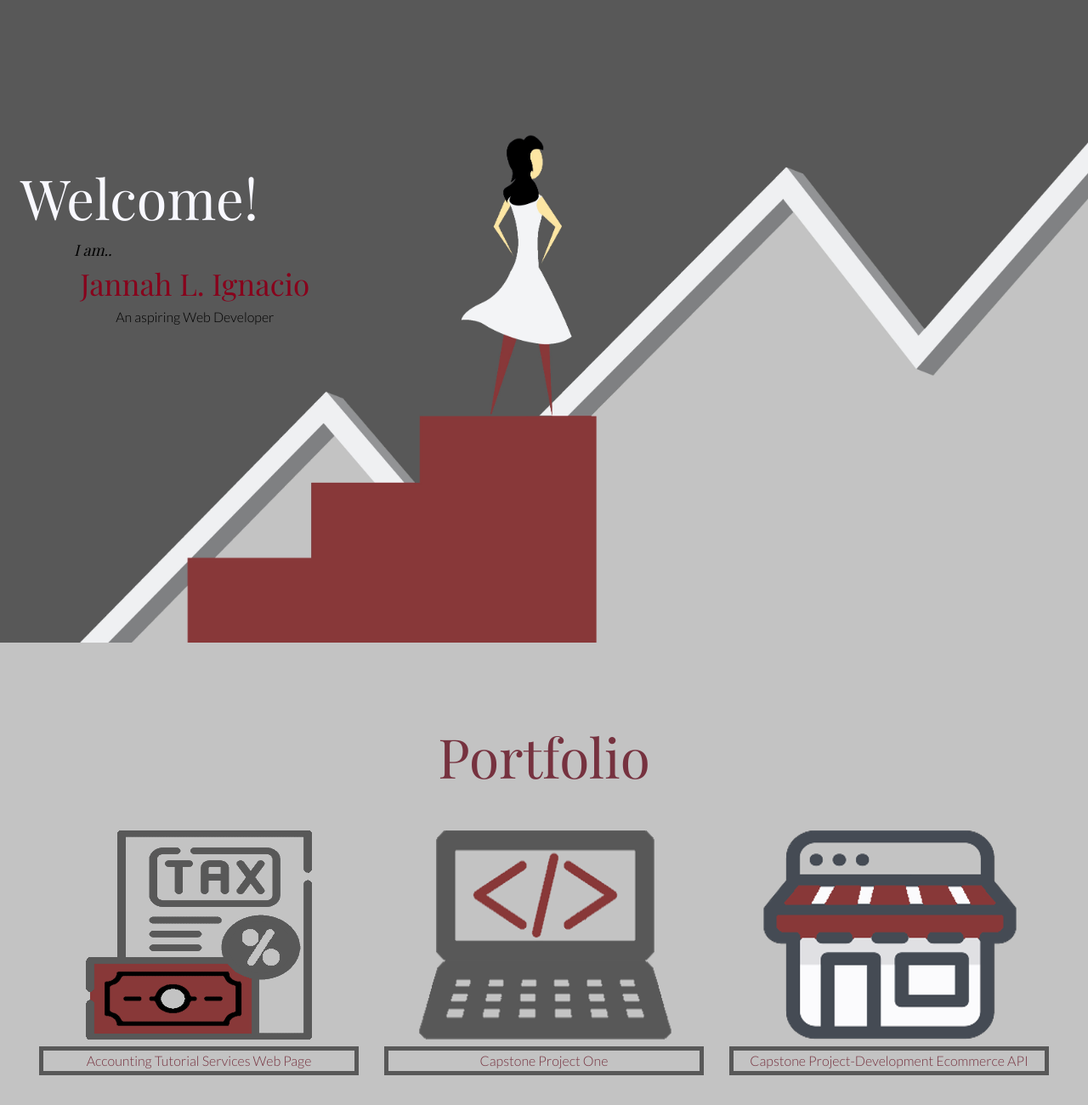
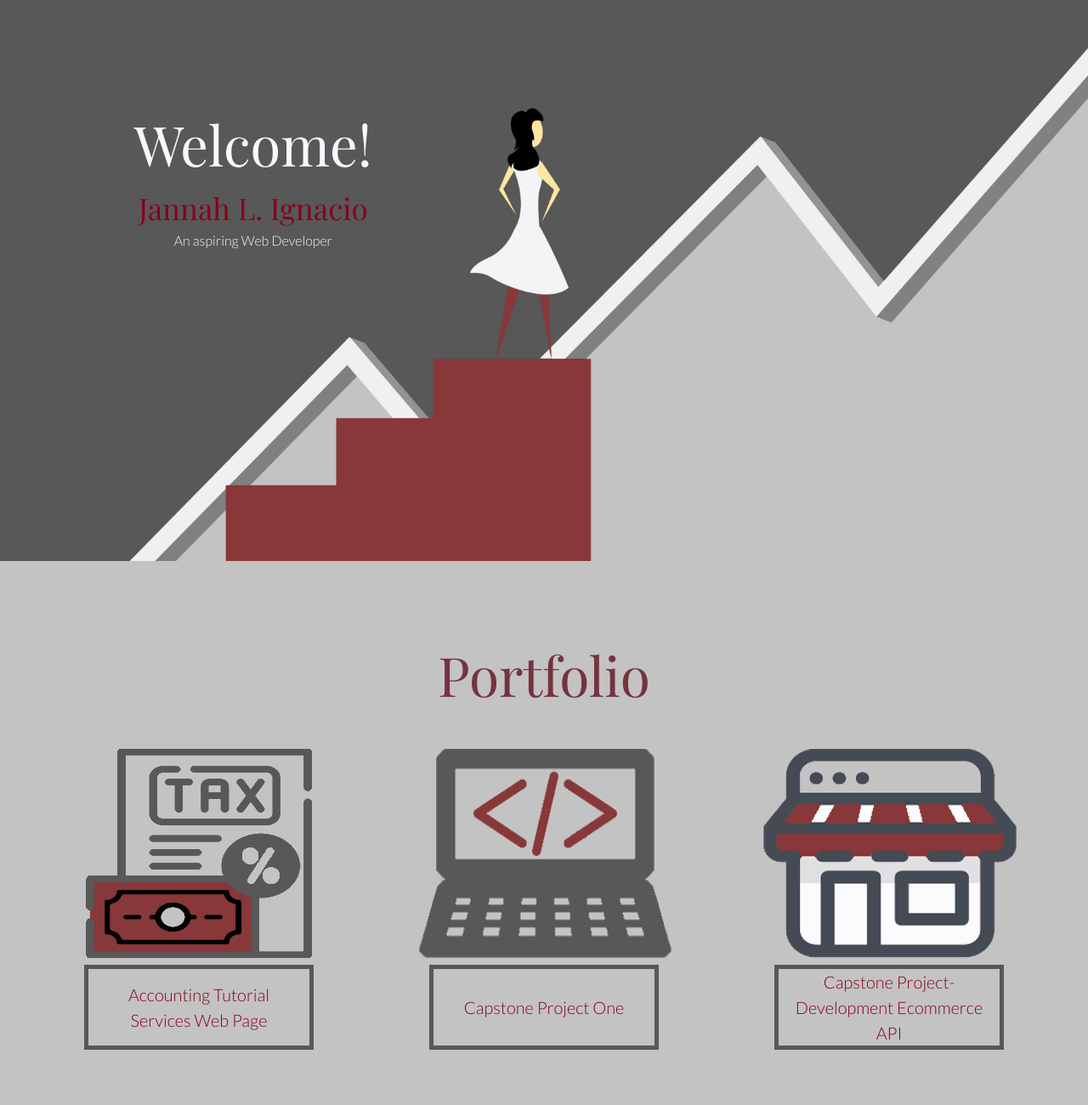
Before and after one commit to jannahignacio/webportfolio, a plain HTML site: page index.html in a window 1280 px wide. Shown: the part 140-1440 px from the top of the page at 85% size. Drawn offline with nearby package versions, Linux system fonts and the light colour scheme; a web font is replaced by a local one.

Commit message:
Add Capstone_01

```diff
--- a/index.html
+++ b/index.html
@@ -59,11 +59,10 @@
 	<!-- Navbar End -->
 	<!-- Main Content Start-->
 	<main id="homepage">
-		<div class="container-fluid img-background py-5">
-		<div class="p-4 min-vh-100 row">
-				<div class="col-12 col-lg-4 align-self-center mb-5 order-lg-1 order-2">
-					<div class="welcome row">Welcome!</div>
-					<div class="intro row mx-5">I am..</div>
+		<div class="container-fluid img-background min-vh-100 py-5">
+		<div class="p-5 row h-75 ml-lg-5">
+				<div class="col-12 col-lg-4 align-self-lg-center mb-lg-0 mb-5 order-lg-1 order-2">
+					<div class="welcome row justify-content-center">Welcome!</div>
 					<div class="jannah row justify-content-center">Jannah L. Ignacio</div>
 					<div class="webdev row justify-content-center">An aspiring Web Developer</div>
 				</div>
@@ -73,25 +72,30 @@
 		<!-- Portfolio Section Start -->
 	<section-portfolio>
 		<div class="container-fluid py-5" id="portfolio">
-		<div class="mt-5 min-vh-90">
+		<div class="mt-lg-5 min-vh-90">
 			<h1 class="header">Portfolio</h1>
-			<div class="row justify-content-evenly mt-5 ml-3 mr-3">
+			<div class="row justify-content-lg-evenly mt-5 ml-3 mr-3">
 				<div class="col-12 col-lg-4">
 				  <img class="mt-3 mb-3 mt-lg-0 mb-lg-0 img-fluid" src="./images/taxes2.png">
-				  <div class="par-portfolio col-12 mt-2"><a href="./Capstone_01/project.html">
+				  <div class="row justify-content-center">
+				  <div class="par-portfolio col-10 col-lg-8 mt-2 d-flex justify-content-center align-items-center"><a href="./Capstone_01/project.html">
 				    Accounting Tutorial Services Web Page</a>
+				  </div>
 				  </div>
 				</div>
 				<div class="col-12 col-lg-4">
 				  <img class="mt-3 mb-3 mt-lg-0 mb-lg-0 img-fluid" src="./images/coding.png">
-				  <div class="par-portfolio col-12 mt-2">
-				  	<a href="#homepage">Capstone Project One</a>
+				  <div class="row justify-content-center">
+				  <div class="par-portfolio col-10 col-lg-8 mt-2 d-flex justify-content-center align-items-center"><a href="#homepage">Capstone Project One</a>
+				  </div>
 				  </div>
 				</div>
 				<div class="col-12 col-lg-4">
 				  <img class="mt-3 mb-3 mt-lg-0 mb-lg-0 img-fluid" src="./images/ecommerce.png">
-				  <div class="par-portfolio col-12 mt-2">
+				  <div class="row justify-content-center">
+				  <div class="par-portfolio col-10 col-lg-8 mt-2 d-flex justify-content-center align-items-center">
 				   <a href="#">Capstone Project-Development Ecommerce API</a>
+				  </div>
 				  </div>
 				</div>
 			</div>
@@ -120,7 +124,7 @@
 							<img src="./images/bootstrap.png" class="img-fluid" width="13%">
 						</div>
 				</div>
-				<div class="col-12 col-lg-5 align-self-center order-lg-2 order-1">
+				<div class="profilepic col-12 col-lg-5 mt-3 mt-lg-0 align-self-center order-lg-2 order-1">
 					<img src="images/profile.png" class="rounded-circle img-fluid" width="75%">
 				</div>
 			</div>
--- a/style.css
+++ b/style.css
@@ -4,7 +4,7 @@ html {
 
 body {
 	background-color: #c3c3c3;
-	font-family: 'Lato', sans-serif;
+	font-family: 'Lato';
 	color: #565656;
 }
 
@@ -13,11 +13,13 @@ nav ul {
 	color: #C09F80;
 	font-style: bold;
 	font-size: 1rem;
+	font-weight: 100px;
 }
 
 .navbar {
 	background-color: #c3c3c3;
 	overflow-x: hidden;
+	color: #565656;
 }
 
 div.img-background {
@@ -47,12 +49,6 @@ div.welcome {
 	font-weight: 20px;
 }
 
-div.intro {
-	font-family: 'Playfair Display';
-	font-size: 18px;
-	font-style: italic;
-	color: black;
-}
 div.jannah {
 	font-family: 'Playfair Display';
 	font-size: 35px;
@@ -63,7 +59,7 @@ div.jannah {
 div.webdev {
 	font-family: 'Lato';
 	font-family: 18px;
-	color: black;
+	color: ghostwhite;
 }
 
 section-portfolio {
@@ -71,16 +67,17 @@ section-portfolio {
 }
 
 div.par-portfolio {
-	text-align: center;
 	border-style: solid;
 	border-width: 5px;
 	border-color: #585858;
 	font-size: 1rem;
+	min-height: 100px;
 }
 
 a {
 	text-decoration: none;
-	color: #76323F;
+	color: #88001b;
+	font-size: 20px;
 }
 
 h1.header {
@@ -134,9 +131,15 @@ div.contact {
     margin-top: 10px;
   }
   div.jannah {
-  	font-size: 30px !important;
+  	font-size: 25px !important;
     line-height: 80%;
     margin-top: 10px;
+  }
+
+  div.webdev {
+  	font-size: 13px !important;
+  	line-height: 80%;
+  	margin-top: 10px;
   }
 
   h2.header-sub{
```
